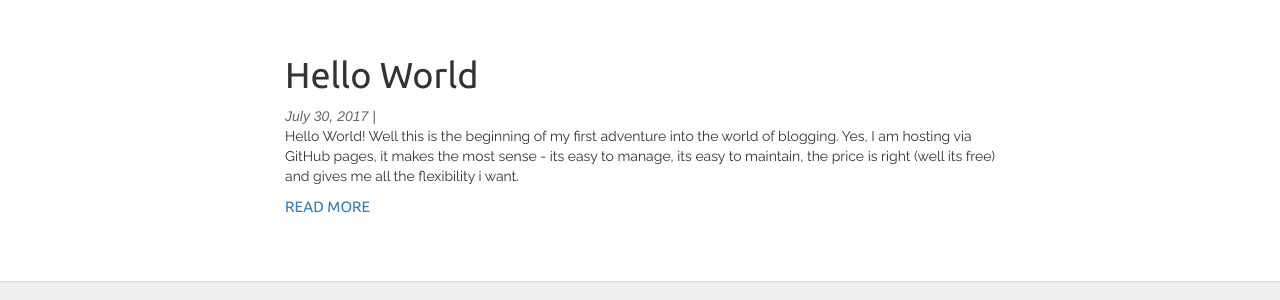
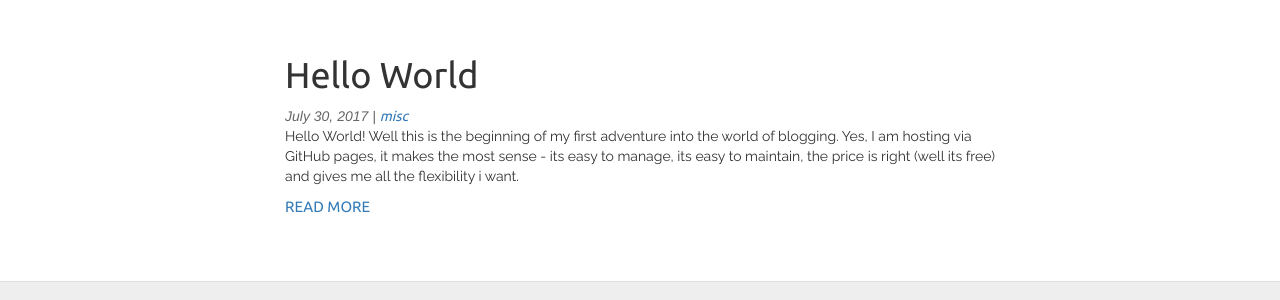
Before and after one commit to wjmccann/wjmccann.github.io, a Jekyll site: the page built from index.html, in a window 1280 px wide. Shown: the part 153-453 px from the top of the page. Built offline with Jekyll 4.4.1, drawn with Linux system fonts in a browser that asks for light colours.

Commit message:
Update index.html

```diff
--- a/index.html
+++ b/index.html
@@ -9,7 +9,7 @@ layout: default
       <h1><a href="{{ site.baseurl }}{{ post.url }}">{{ post.title }}</a></h1>
       <div class="date">
         {{ [post.date | date: "%B %e, %Y"}} |
-        {% for tag in page.tags %}
+        {% for tag in post.tags %}
           <a href="{{ site.baseurl }}{{ site.tag_page }}#{{ tag | slugify }}">{{ tag }}</a>
         {% endfor %}
       </div>
```
